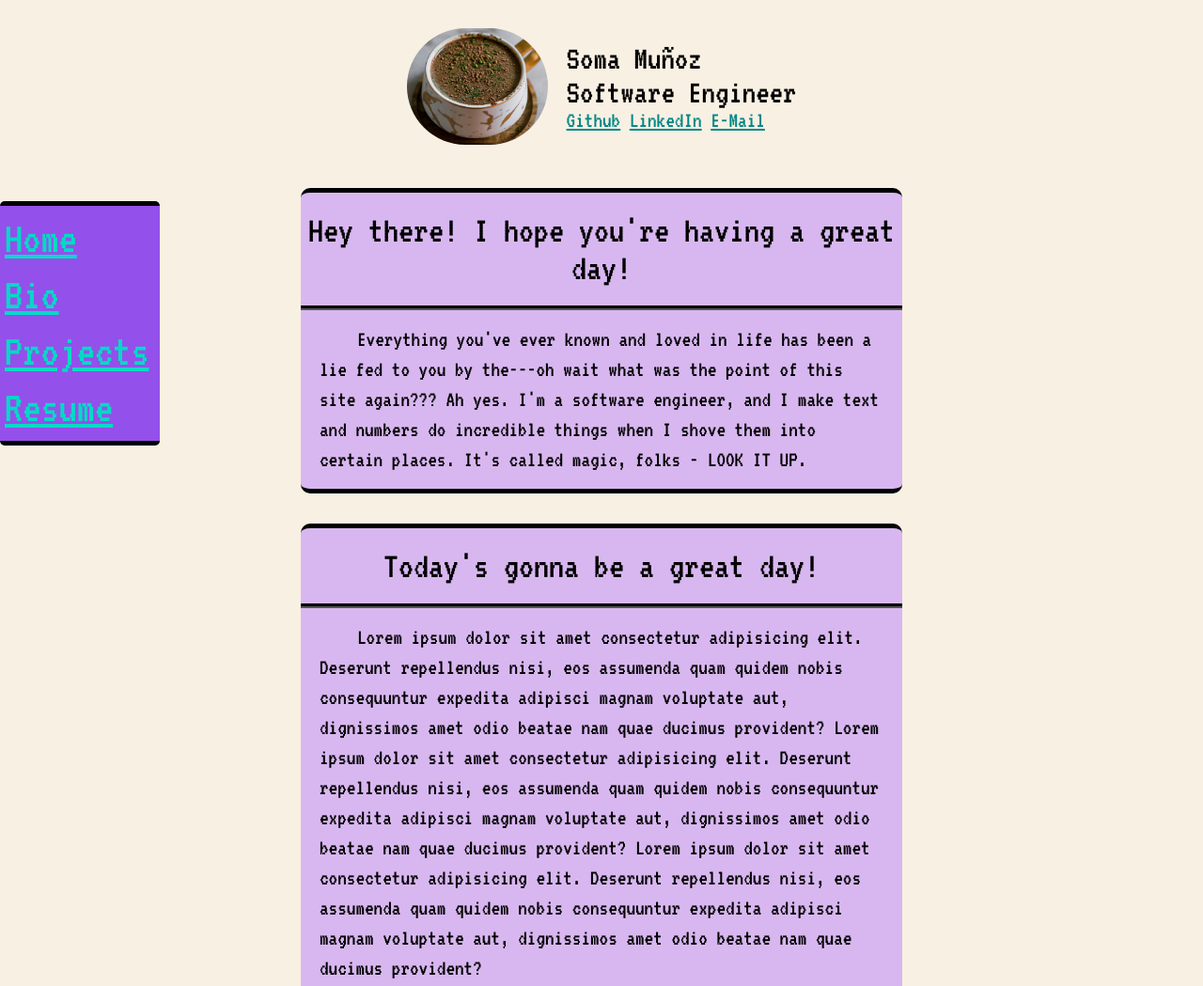
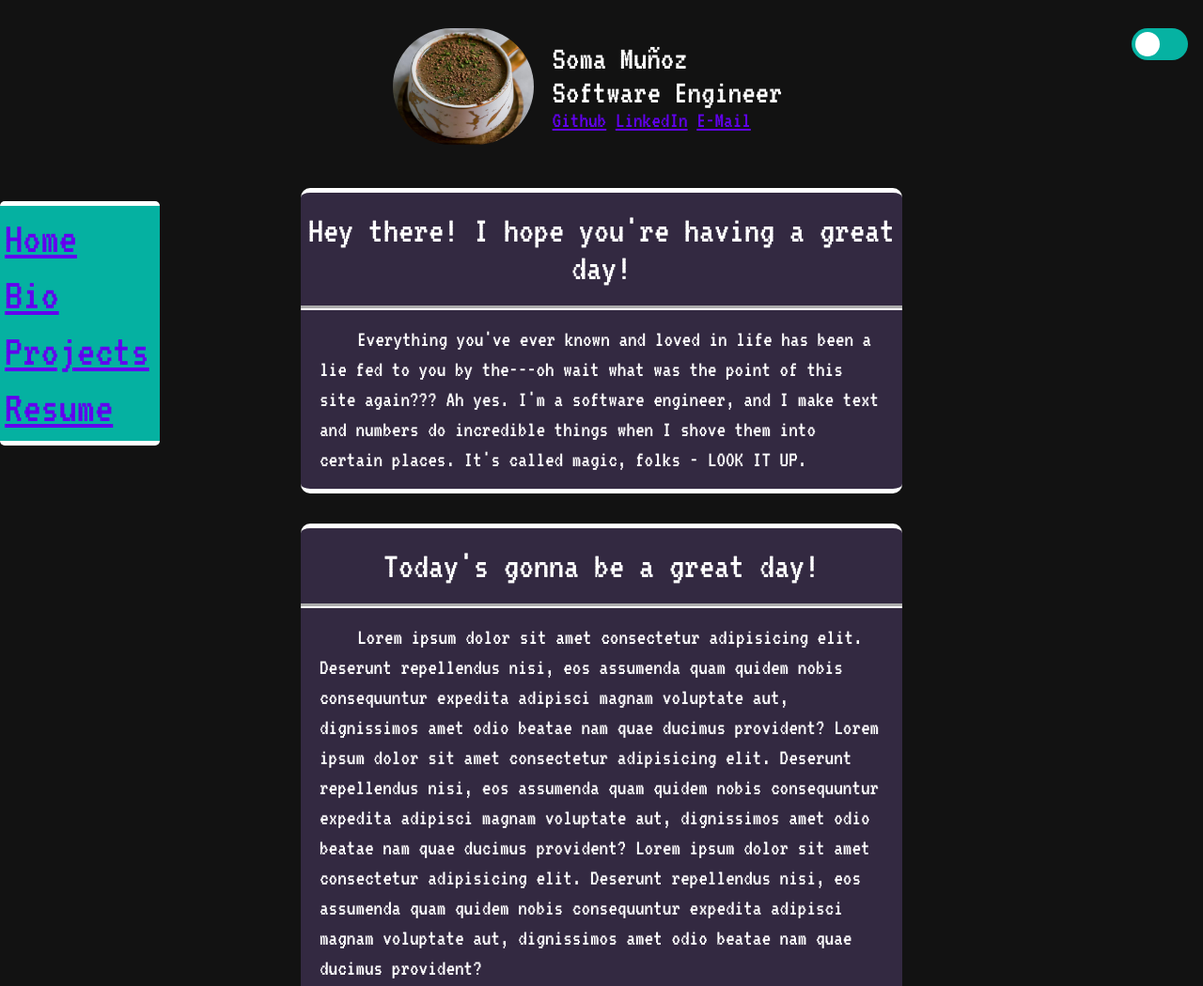
Before and after one commit to StarlightStingray/portfolio-site, a plain HTML site: page index.html in a window 1280 px wide. Shown: the top 1049 px of the page at 94% size. Drawn offline with Linux system fonts and the light colour scheme.

Commit message:
Dark and Light Mode Toggle Switch added

```diff
--- a/css/style.css
+++ b/css/style.css
@@ -2,8 +2,20 @@
     --default-font-size: 1.5rem;
 }
 
-@media (prefers-color-scheme: dark) {
-    :root {
+/* Dark Mode is the assumed default. Styles for it go here */
+:root, :root.dark {
+    --main-bg-color: #121212;
+    --2nd-bg-color: #BB86FC33;
+    --main-text-color: #FFFFFF;
+    --2nd-text-color: #BB86FC;
+    --main-link-color: #6200EE;
+    --2nd-link-color: #6200EE;
+    --nav-bg-color: #03DAC6cc;
+    --main-border-color: #FFFFFF;
+}
+
+/* @media (prefers-color-scheme: dark) {
+    :root.dark {
         --main-bg-color: #121212;
         --2nd-bg-color: #BB86FC33;
         --main-text-color: #FFFFFF;
@@ -12,13 +24,11 @@
         --2nd-link-color: #6200EE;
         --nav-bg-color: #03DAC6cc;
         --main-border-color: #FFFFFF;
-
     }
-    /* Dark theme styles go here */
-}
+} */
 
 @media (prefers-color-scheme: light) {
-    :root {
+    :root.light {
         --main-bg-color: #F8F0E3;
         --2nd-bg-color: #BB86FC88;
         --main-text-color: #000000;
@@ -29,6 +39,73 @@
         --main-border-color: #000000;
     }
     /* Light theme styles go here */
+}
+
+/* ======== Dark/Light Mode Toggle Button ========*/
+
+/* The switch - the box around the slider */
+.switch {
+    position: relative;
+    float: right;
+    width: 60px;
+    height: 34px;
+    margin-left: -1rem;
+    margin-right: 1rem;
+}
+
+/* Hide default HTML checkbox */
+.switch input {
+    opacity: 0;
+    width: 0;
+    height: 0;
+}
+
+/* The slider */
+.slider {
+    position: absolute;
+    cursor: pointer;
+    top: 0;
+    left: 0;
+    right: 0;
+    bottom: 0;
+    background-color: var(--nav-bg-color);
+    -webkit-transition: .4s;
+    transition: .4s;
+}
+
+.slider:before {
+    position: absolute;
+    content: "";
+    height: 26px;
+    width: 26px;
+    left: 4px;
+    bottom: 4px;
+    background-color: white;
+    -webkit-transition: .4s;
+    transition: .4s;
+}
+
+input:checked+.slider {
+    background-color: var(--nav-bg-color);
+}
+
+input:focus+.slider {
+    box-shadow: 0 0 1px var(--nav-bg-color);
+}
+
+input:checked+.slider:before {
+    -webkit-transform: translateX(26px);
+    -ms-transform: translateX(26px);
+    transform: translateX(26px);
+}
+
+/* Rounded sliders */
+.slider.round {
+    border-radius: 34px;
+}
+
+.slider.round:before {
+    border-radius: 50%;
 }
 
 /* ======== BODY GO SOLO BABY ======== */
--- a/index.html
+++ b/index.html
@@ -20,6 +20,10 @@
 	</head>
 	<body>
 		<!-- initial top-level stuff people will see -->
+		<label class="switch">
+			<input class="modeSwitch" type="checkbox" onClick="toggleDarkMode()" />
+			<span class="slider round"></span>
+		</label>
 		<header>
 			<div class="whoIsMe">
 				<img
--- a/js/scripts.js
+++ b/js/scripts.js
@@ -0,0 +1,19 @@
+//js to ensure light/dark mode rule is followed according to user preference.
+function toggleDarkMode() {
+	if (document.documentElement.classList.contains('dark')) {
+		document.documentElement.classList.remove('dark');
+		document.documentElement.classList.add('light');
+	} else if (document.documentElement.classList.contains('light')) {
+		document.documentElement.classList.remove('light');
+		document.documentElement.classList.add('dark');
+	} else {
+		if (
+			window.matchMedia &&
+			window.matchMedia('(prefers-color-scheme: light)').matches
+		) {
+			document.documentElement.classList.add('light');
+		} else {
+			document.documentElement.classList.add('dark');
+		}
+	}
+}
```
Also changed, not shown: bio.html (+3 -0 lines), projects.html (+3 -0 lines), resume.html (+3 -0 lines).
